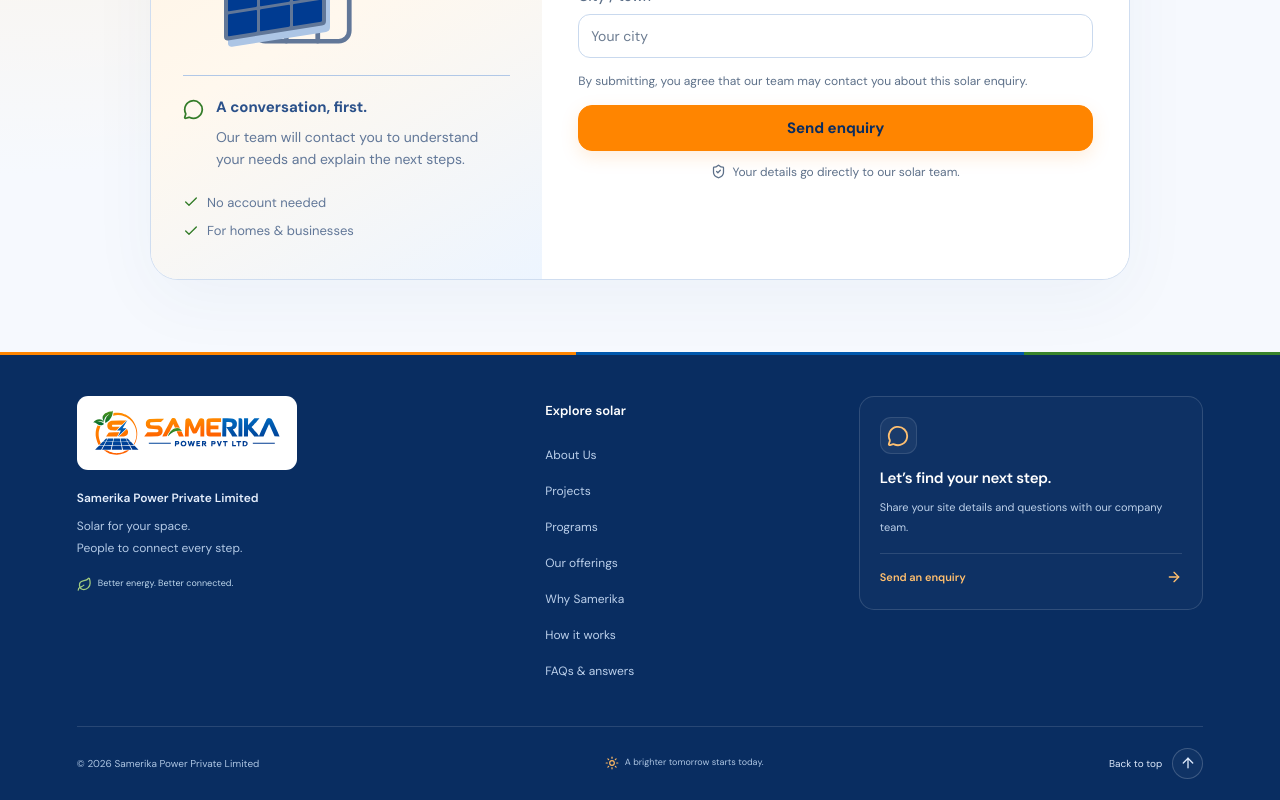
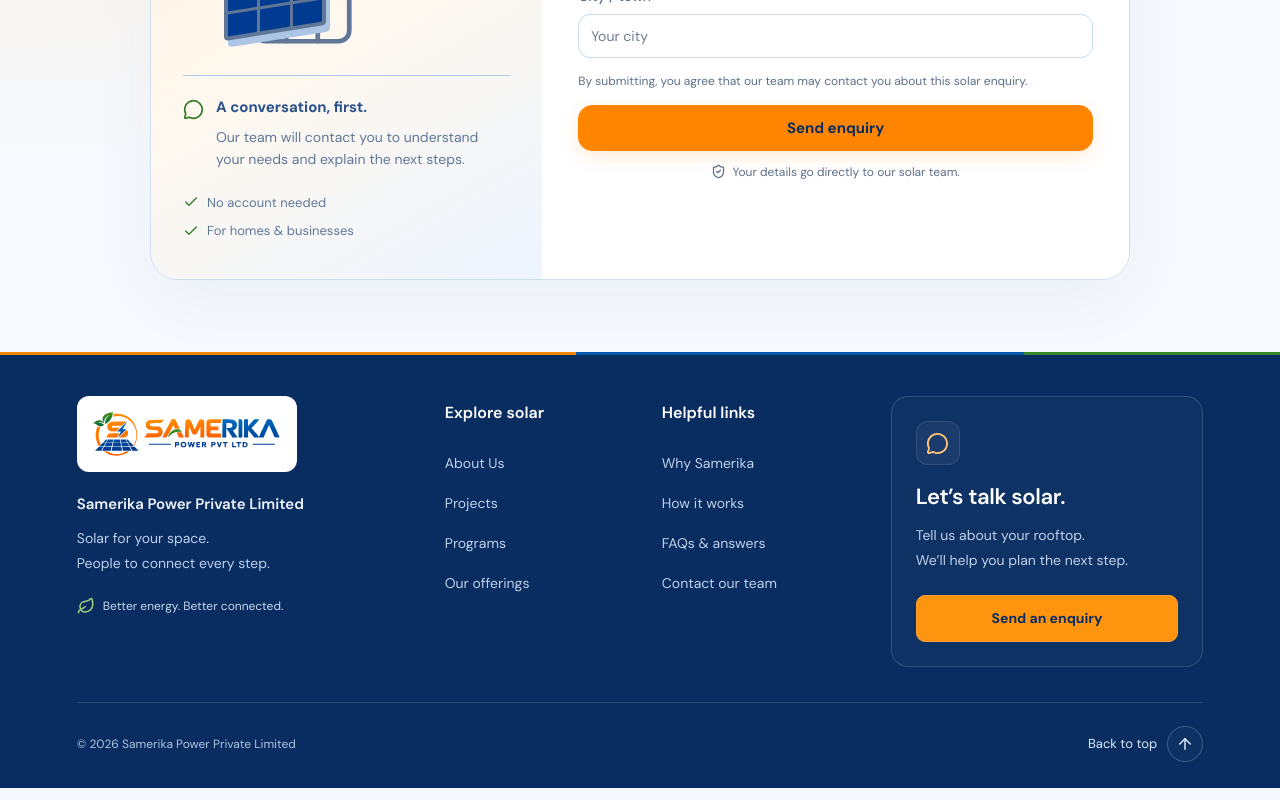
Before and after one commit to intoxiagmb-crypto/samerika, a Next.js app: page /enquiry in a window 1280 px wide. Shown: the part 448-1248 px from the top of the page. Built offline with nearby package versions, Linux system fonts and the light colour scheme.

Commit message:
Refine shared footer layout typography and enquiry call to action

```diff
--- a/app/site-footer.css
+++ b/app/site-footer.css
@@ -1,38 +1,39 @@
-/* Shared footer design for every page. */
-
-.sh-site-footer{position:relative;background:#092d61;color:#e0ebfa;padding:44px max(6%,calc((100vw - 1280px)/2)) 0}
+/* One responsive footer shared by the public pages and account workspaces. */
+.global-site-footer{font-family:var(--sans);font-weight:400;min-width:0}
+.global-site-footer *{box-sizing:border-box}
+.global-site-footer a{text-decoration:none}
+.sh-site-footer{position:relative;background:#092d61;color:#e4edfa;padding:44px max(6%,calc((100vw - 1280px)/2)) 0}
 .sh-site-footer:before{content:'';position:absolute;top:0;left:0;right:0;height:3px;background:linear-gradient(90deg,#ff8500 0% 45%,#0058ad 45% 80%,#39842b 80% 100%)}
-.sh-site-footer-main{display:grid;grid-template-columns:1.25fr .8fr 1fr;gap:38px;padding-bottom:36px;align-items:start}
-.sh-site-footer-brand .brand.brand-link{width:220px;max-width:100%;background:white;padding:13px 14px;border-radius:11px;border:1px solid #ffffff35}
-.sh-site-footer-brand>p{font-size:12px;line-height:1.7;color:#e5eefc;margin:18px 0 8px;font-weight:550}
-.sh-site-footer-brand>span{display:block;font-size:12px;line-height:1.8;color:#b4cae6}
-.sh-site-footer-brand>.sh-site-footer-tag{display:flex;align-items:center;gap:6px;font-size:9px;line-height:1.7;color:#bfd8ed;margin-top:17px}.sh-site-footer-tag>svg{color:#a2cd80;flex-shrink:0}
-.sh-site-footer-nav h3{font-size:13px;line-height:1.5;font-weight:600;color:white;margin:5px 0 17px}
-.sh-site-footer-nav>a{display:flex;align-items:center;gap:5px;width:fit-content;min-height:36px;font-size:12px;line-height:1.7;color:#bcd0eb;transition:color .18s}
-.sh-site-footer-nav>a:hover{color:#ffbe6b;text-decoration:underline;text-underline-offset:4px}
-.sh-site-footer a:focus-visible{outline:2px solid #ffc071;outline-offset:4px;border-radius:4px}
-.sh-site-footer-help{border:1px solid #ffffff24;border-radius:15px;background:#ffffff06;padding:20px}
-.sh-site-footer-help-icon{display:grid;place-items:center;width:37px;height:37px;background:#ffffff0d;border:1px solid #ffffff1c;border-radius:11px;color:#ffc071;margin-bottom:14px}
-.sh-site-footer-help h3{font-size:15px;line-height:1.4;font-weight:600;color:white;letter-spacing:-.2px;margin-bottom:9px}
-.sh-site-footer-help p{font-size:11px;line-height:1.8;color:#bcd0e9;margin-bottom:15px}
-.sh-site-footer-help>a{display:flex;align-items:center;justify-content:space-between;gap:8px;padding:12px 0 0;border-top:1px solid #ffffff20;font-size:11px;font-weight:600;color:#ffbf6e;min-height:36px}
-.sh-site-footer-help>a:hover{color:#ffdaa9}.sh-site-footer-help>a>svg{flex-shrink:0}
-.sh-site-footer-bottom{display:flex;align-items:center;justify-content:space-between;gap:20px;padding:21px 0;border-top:1px solid #ffffff20;color:#adc5e2;font-size:10px;line-height:1.7}
-.sh-site-footer-motto{display:flex;align-items:center;gap:6px;font-size:9px}.sh-site-footer-motto>svg{color:#ffb962;flex-shrink:0}
-.sh-site-footer-bottom>a{display:flex;align-items:center;gap:10px;font-size:10px;line-height:1.5;color:#dce8fa;flex-shrink:0}
-.sh-site-footer-bottom>a>span{display:grid;place-items:center;width:31px;height:31px;border:1px solid #ffffff30;border-radius:50%;background:#ffffff08}.sh-site-footer-bottom>a svg{transform:rotate(-45deg)}
-.sh-site-footer-bottom>a:hover{color:#ffbf6e}
-@media(max-width:1150px){.sh-site-footer{padding:39px 5% 0}.sh-site-footer-main{gap:25px;grid-template-columns:1.2fr .8fr 1fr}.sh-site-footer-brand .brand.brand-link{width:205px}.sh-site-footer-brand>p{font-size:11px}.sh-site-footer-help{padding:18px}.sh-site-footer-nav>a{font-size:11px}.sh-site-footer-help h3{font-size:14px}}
-@media(min-width:701px) and (max-width:950px){.sh-site-footer-main{grid-template-columns:1.1fr 1fr;gap:30px}.sh-site-footer-help{grid-column:1/-1;display:grid;grid-template-columns:40px 1fr auto;column-gap:15px;padding:20px;align-items:center}.sh-site-footer-help-icon{grid-column:1;grid-row:1/3;margin:0}.sh-site-footer-help h3{grid-column:2;grid-row:1;margin:0 0 4px}.sh-site-footer-help p{grid-column:2;grid-row:2;margin:0}.sh-site-footer-help>a{grid-column:3;grid-row:1/3;border:0;padding:0;gap:16px}.sh-site-footer-bottom{flex-wrap:wrap;gap:10px 18px}.sh-site-footer-motto{display:none}}
-@media(max-width:700px){.sh-site-footer{padding:32px 6% 0}.sh-site-footer-main{grid-template-columns:1fr;gap:27px 20px;padding-bottom:26px}.sh-site-footer-brand{grid-column:1/-1;border-bottom:1px solid #ffffff1c;padding-bottom:23px}.sh-site-footer-brand .brand.brand-link{width:214px;padding:12px 13px}.sh-site-footer-brand>p{font-size:12px;margin:17px 0 7px}.sh-site-footer-brand>span{font-size:12px}.sh-site-footer-brand>span>br{display:none}.sh-site-footer-brand>.sh-site-footer-tag{font-size:10px;margin-top:13px}.sh-site-footer-nav h3{font-size:13px;margin:0 0 10px}.sh-site-footer-nav>a{font-size:12px;min-height:40px;line-height:1.6}.sh-site-footer-help{grid-column:1/-1;padding:21px;border-radius:14px}.sh-site-footer-help-icon{width:35px;height:35px;margin-bottom:12px}.sh-site-footer-help h3{font-size:17px;margin-bottom:8px}.sh-site-footer-help p{font-size:12px;margin-bottom:15px}.sh-site-footer-help>a{font-size:12px;padding-top:14px;min-height:39px}.sh-site-footer-bottom{display:grid;grid-template-columns:1fr auto;align-items:center;gap:12px;padding:20px 0 24px}.sh-site-footer-bottom>span:first-child{grid-column:1/-1;font-size:10px}.sh-site-footer-motto{font-size:8px;gap:5px}.sh-site-footer-bottom>a{font-size:9px;gap:7px}.sh-site-footer-bottom>a>span{width:29px;height:29px}}
-@media(max-width:380px){.sh-site-footer-main{gap:25px 17px}.sh-site-footer-nav>a{font-size:11px}.sh-site-footer-motto{font-size:7px}.sh-site-footer-bottom>a{font-size:8px}}
-
-.global-site-footer{font-family:var(--sans);font-weight:400;min-width:0}.global-site-footer a{text-decoration:none}.global-site-footer .sh-site-footer-main>*{min-width:0}.global-site-footer .sh-site-footer-nav a{max-width:100%;overflow-wrap:anywhere}.global-site-footer .sh-site-footer-brand>.sh-site-footer-tag{flex-wrap:wrap}
+.sh-site-footer-main{display:grid;grid-template-columns:1.05fr 1.3fr 1fr;gap:40px;align-items:start;padding-bottom:35px}
+.sh-site-footer-main>*{min-width:0}
+.sh-site-footer-brand .brand.brand-link{width:220px;max-width:100%;padding:14px;background:#fff;border-radius:12px;border:1px solid #ffffff40}
+.sh-site-footer-brand>p{font-size:15px;font-weight:600;line-height:1.6;color:#f0f5fc;margin:20px 0 10px;max-width:290px}
+.sh-site-footer-brand>span{display:block;font-size:14px;line-height:1.8;color:#bcd0eb}
+.sh-site-footer-brand>.sh-site-footer-tag{display:flex;align-items:center;flex-wrap:wrap;gap:8px;font-size:12px;color:#c6d9ed;margin-top:20px;line-height:1.7}
+.sh-site-footer-tag>svg{flex-shrink:0;color:#a4d17e}
+.sh-site-footer-links{display:grid;grid-template-columns:1fr 1fr;gap:28px;padding-top:5px;min-width:0}
+.sh-site-footer-nav{min-width:0}
+.sh-site-footer-nav h3{color:#fff;font-size:16px;font-weight:600;line-height:1.5;margin:0 0 18px}
+.sh-site-footer-nav>a{display:flex;align-items:center;width:fit-content;max-width:100%;min-height:40px;padding:7px 0;color:#bed1eb;font-size:14px;line-height:1.6;overflow-wrap:anywhere;transition:color .18s}
+.sh-site-footer-nav>a:hover{color:#ffc277;text-decoration:underline;text-underline-offset:5px}
+.sh-site-footer a:focus-visible{outline:3px solid #ffbd64;outline-offset:4px;border-radius:5px}
+.sh-site-footer-help{padding:24px;border:1px solid #ffffff24;border-radius:17px;background:#ffffff07}
+.sh-site-footer-help-icon{display:grid;place-items:center;width:44px;height:44px;margin-bottom:18px;border-radius:12px;background:#ffffff0c;border:1px solid #ffffff1c;color:#ffc277}
+.sh-site-footer-help h3{font-size:22px;font-weight:600;line-height:1.3;letter-spacing:-.4px;color:#fff;margin:0 0 11px}
+.sh-site-footer-help p{font-size:14px;line-height:1.8;color:#bed1eb;margin:0}
+.sh-site-footer-help>a{display:flex;align-items:center;justify-content:center;min-height:46px;margin-top:22px;padding:12px 17px;border:1px solid #ff9d32;border-radius:9px;background:#ff940f;color:#092d61;font-weight:650;font-size:14px;line-height:1.5;text-align:center;transition:background .18s}
+.sh-site-footer-help>a:hover{background:#ffb044}
+.sh-site-footer-bottom{display:flex;justify-content:space-between;align-items:center;gap:20px;padding:19px 0 22px;border-top:1px solid #ffffff20;font-size:12px;line-height:1.7;color:#adc5e2}
+.sh-site-footer-bottom>a{display:flex;align-items:center;gap:10px;flex-shrink:0;min-height:44px;font-size:13px;color:#dce9fa}
+.sh-site-footer-bottom>a>span{display:grid;place-items:center;width:36px;height:36px;border:1px solid #ffffff30;border-radius:50%;background:#ffffff06}
+.sh-site-footer-bottom>a:hover{color:#ffc277}
+@media(max-width:1150px){.sh-site-footer{padding:38px 5% 0}.sh-site-footer-main{gap:28px;grid-template-columns:1fr 1.25fr 1fr}.sh-site-footer-brand .brand.brand-link{width:205px}.sh-site-footer-links{gap:18px}.sh-site-footer-help{padding:21px}.sh-site-footer-help h3{font-size:21px}}
+@media(min-width:701px) and (max-width:1000px){.sh-site-footer-main{grid-template-columns:1fr 1.2fr;gap:28px 35px}.sh-site-footer-help{grid-column:1/-1;display:grid;grid-template-columns:44px 1fr auto;align-items:center;gap:20px;padding:23px}.sh-site-footer-help-icon{margin:0}.sh-site-footer-help h3{margin-bottom:6px}.sh-site-footer-help p br{display:none}.sh-site-footer-help>a{margin:0;min-width:170px}}
+@media(max-width:700px){.sh-site-footer{padding:32px 6% 0}.sh-site-footer-main{grid-template-columns:1fr;gap:27px;padding-bottom:27px}.sh-site-footer-brand{border-bottom:1px solid #ffffff1c;padding-bottom:24px}.sh-site-footer-brand .brand.brand-link{width:214px}.sh-site-footer-brand>p{margin-top:17px;max-width:none}.sh-site-footer-brand>.sh-site-footer-tag{margin-top:14px}.sh-site-footer-links{padding:0;gap:22px}.sh-site-footer-nav h3{font-size:15px;margin-bottom:10px}.sh-site-footer-nav>a{min-height:44px;font-size:14px}.sh-site-footer-help{padding:23px;display:grid;grid-template-columns:42px 1fr;gap:0 15px;align-items:start}.sh-site-footer-help-icon{width:42px;height:42px;margin:0}.sh-site-footer-help h3{font-size:21px;margin-bottom:8px}.sh-site-footer-help p{font-size:14px}.sh-site-footer-help>a{grid-column:1/-1;margin-top:21px}.sh-site-footer-bottom{align-items:flex-start;gap:18px;padding:19px 0 23px}.sh-site-footer-bottom>span{max-width:230px;font-size:12px}.sh-site-footer-bottom>a{font-size:12px;gap:8px}.sh-site-footer-bottom>a>span{width:32px;height:32px}}
+@media(max-width:380px){.sh-site-footer-links{gap:16px}.sh-site-footer-nav>a{font-size:13px}.sh-site-footer-help{padding:20px;gap:0 12px}.sh-site-footer-help h3{font-size:20px}.sh-site-footer-help p br{display:none}.sh-site-footer-bottom{flex-direction:column;gap:10px}.sh-site-footer-bottom>span{max-width:none}.sh-site-footer-bottom>a{align-self:flex-end}}
 .workspace~.global-site-footer{margin-left:246px;padding-left:5%;padding-right:5%}
-@media(min-width:901px) and (max-width:1400px){.workspace~.global-site-footer .sh-site-footer-main{grid-template-columns:1fr 1fr}.workspace~.global-site-footer .sh-site-footer-bottom{flex-wrap:wrap}.workspace~.global-site-footer .sh-site-footer-help{display:block;grid-column:1/-1}.workspace~.global-site-footer .sh-site-footer-help-icon{margin-bottom:14px}.workspace~.global-site-footer .sh-site-footer-help p{margin-bottom:15px}.workspace~.global-site-footer .sh-site-footer-help>a{border-top:1px solid #ffffff20;padding-top:12px}}
-@media(min-width:901px) and (max-width:1050px){.workspace~.global-site-footer{margin-left:224px}}
+@media(min-width:901px) and (max-width:1400px){.workspace~.global-site-footer .sh-site-footer-main{grid-template-columns:1fr 1.2fr}.workspace~.global-site-footer .sh-site-footer-help{grid-column:1/-1;display:grid;grid-template-columns:44px 1fr auto;align-items:center;gap:20px}.workspace~.global-site-footer .sh-site-footer-help-icon{margin:0}.workspace~.global-site-footer .sh-site-footer-help>a{margin:0}.workspace~.global-site-footer .sh-site-footer-help p br{display:none}}
+@media(min-width:901px) and (max-width:1050px){.workspace~.global-site-footer{margin-left:224px}.workspace~.global-site-footer .sh-site-footer-main{grid-template-columns:1fr}.workspace~.global-site-footer .sh-site-footer-help{grid-template-columns:44px 1fr}.workspace~.global-site-footer .sh-site-footer-help>a{grid-column:1/-1}}
 @media(max-width:900px){.workspace~.global-site-footer{margin-left:0;padding-bottom:85px}.workspace .portal-content{padding-bottom:36px}}
 @media(max-width:700px){.samerika-home:has(.sh-mobile-cta){padding-bottom:0}.samerika-home:has(.sh-mobile-cta)~.global-site-footer{padding-bottom:77px}}
 @media print{.global-site-footer{display:none!important}}
-
-@media(max-width:700px){.sh-site-footer-nav{display:grid;grid-template-columns:1fr 1fr;column-gap:20px}.sh-site-footer-nav h3{grid-column:1/-1}}
--- a/components/site-footer.tsx
+++ b/components/site-footer.tsx
@@ -1,14 +1,38 @@
 import Link from 'next/link';
-import {ArrowRight, ArrowUpRight, Leaf, MessageCircle, Sun} from 'lucide-react';
+import {ArrowUp, Leaf, MessageCircle} from 'lucide-react';
 import Brand from './brand';
 
 export default function SiteFooter() {
-  return <footer className="sh-site-footer global-site-footer">
-        <div className="sh-site-footer-main">
-          <div className="sh-site-footer-brand"><Brand/><p>Samerika Power Private Limited</p><span>Solar for your space.<br/> People to connect every step.</span><span className="sh-site-footer-tag"><Leaf size={15}/> Better energy. Better connected.</span></div>
-          <nav className="sh-site-footer-nav" aria-label="Explore solar footer navigation"><h3>Explore solar</h3><Link href="/about">About Us</Link><Link href="/projects">Projects</Link><Link href="/programs">Programs</Link><a href="/#solutions">Our offerings</a><a href="/#why-samerika">Why Samerika</a><a href="/#how-it-works">How it works</a><a href="/#faqs">FAQs & answers</a></nav>
-          <div className="sh-site-footer-help"><span className="sh-site-footer-help-icon"><MessageCircle size={22}/></span><h3>Let’s find your next step.</h3><p>Share your site details and questions with our company team.</p><Link href="/enquiry">Send an enquiry <ArrowRight size={16}/></Link></div>
-        </div>
-        <div className="sh-site-footer-bottom"><span>© {new Date().getFullYear()} Samerika Power Private Limited</span><span className="sh-site-footer-motto"><Sun size={14}/> A brighter tomorrow starts today.</span><a href="#site-top">Back to top <span><ArrowUpRight size={16}/></span></a></div>
-      </footer>;
+  return <footer id="site-footer" className="sh-site-footer global-site-footer">
+    <div className="sh-site-footer-main">
+      <div className="sh-site-footer-brand">
+        <Brand/>
+        <p>Samerika Power Private Limited</p>
+        <span>Solar for your space.<br/>People to connect every step.</span>
+        <span className="sh-site-footer-tag"><Leaf size={18} aria-hidden="true"/> Better energy. Better connected.</span>
+      </div>
+      <div className="sh-site-footer-links">
+        <nav className="sh-site-footer-nav" aria-label="Explore solar footer navigation">
+          <h3>Explore solar</h3>
+          <Link href="/about">About Us</Link>
+          <Link href="/projects">Projects</Link>
+          <Link href="/programs">Programs</Link>
+          <a href="/#solutions">Our offerings</a>
+        </nav>
+        <nav className="sh-site-footer-nav" aria-label="Helpful information footer navigation">
+          <h3>Helpful links</h3>
+          <a href="/#why-samerika">Why Samerika</a>
+          <a href="/#how-it-works">How it works</a>
+          <a href="/#faqs">FAQs & answers</a>
+          <Link href="/enquiry">Contact our team</Link>
+        </nav>
+      </div>
+      <div className="sh-site-footer-help">
+        <span className="sh-site-footer-help-icon"><MessageCircle size={23} aria-hidden="true"/></span>
+        <div className="sh-site-footer-help-copy"><h3>Let’s talk solar.</h3><p>Tell us about your rooftop.<br/>We’ll help you plan the next step.</p></div>
+        <Link href="/enquiry">Send an enquiry</Link>
+      </div>
+    </div>
+    <div className="sh-site-footer-bottom"><span>© {new Date().getFullYear()} Samerika Power Private Limited</span><a href="#site-top">Back to top <span><ArrowUp size={18} aria-hidden="true"/></span></a></div>
+  </footer>;
 }
```
